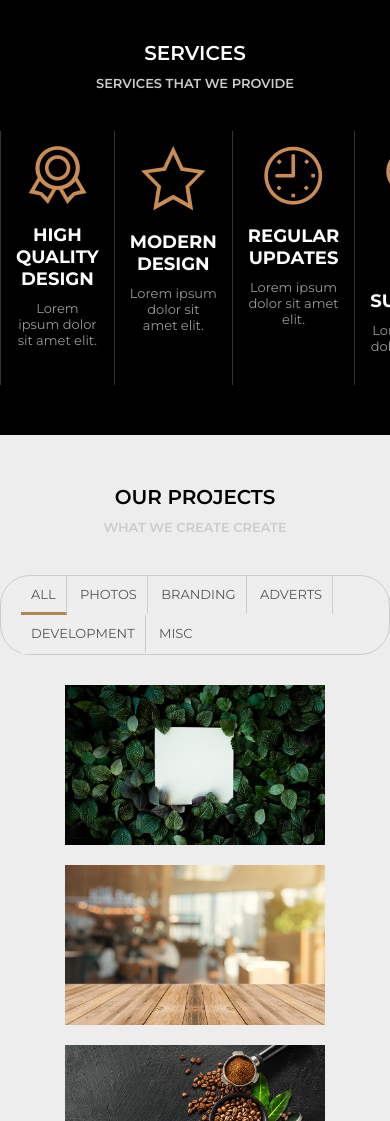
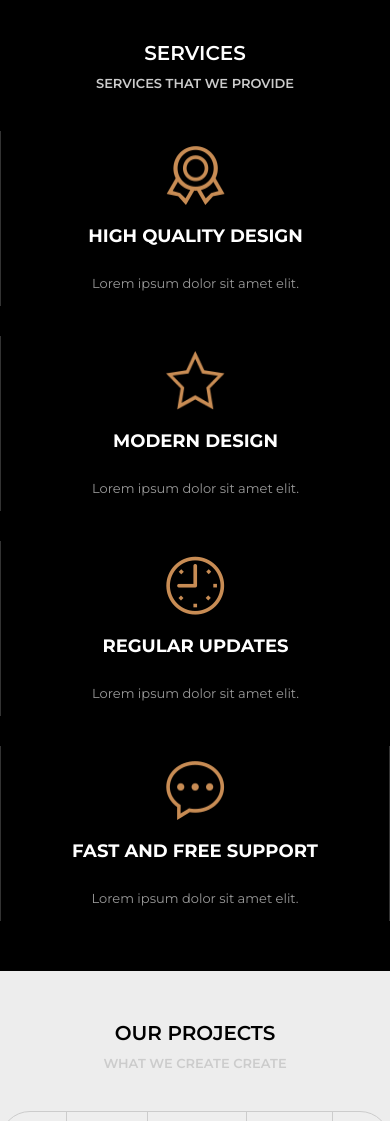
Before and after one commit to NatanaelSaymon/away, a plain HTML site: page index.html in a window 390 px wide. Shown: the part 1740-2861 px from the top of the page. Drawn offline with Linux system fonts and the light colour scheme.

Commit message:
Section services - mobile concluido

```diff
--- a/src/scss/_services/_services.scss
+++ b/src/scss/_services/_services.scss
@@ -21,12 +21,29 @@
 
   &__img {
     margin: 0 auto;
+    width: 59px;
+    height: 59px;
   }
 
   &__title {
     margin-top: 20px;
     text-transform: uppercase;
     font-size: 18px;
+    height: 40px;
+  }
+}
+
+@media screen and (max-width: 1023px) {
+  .services {
+    flex-direction: column;
+
+    &__item {
+      margin-bottom: 30px;
+
+      &:last-child {
+        margin-bottom: 0;
+      }
+    }
   }
 }
 /* === === END SECTION SERVICES === === */
```
Also changed, not shown: src/css/main.min.css.
